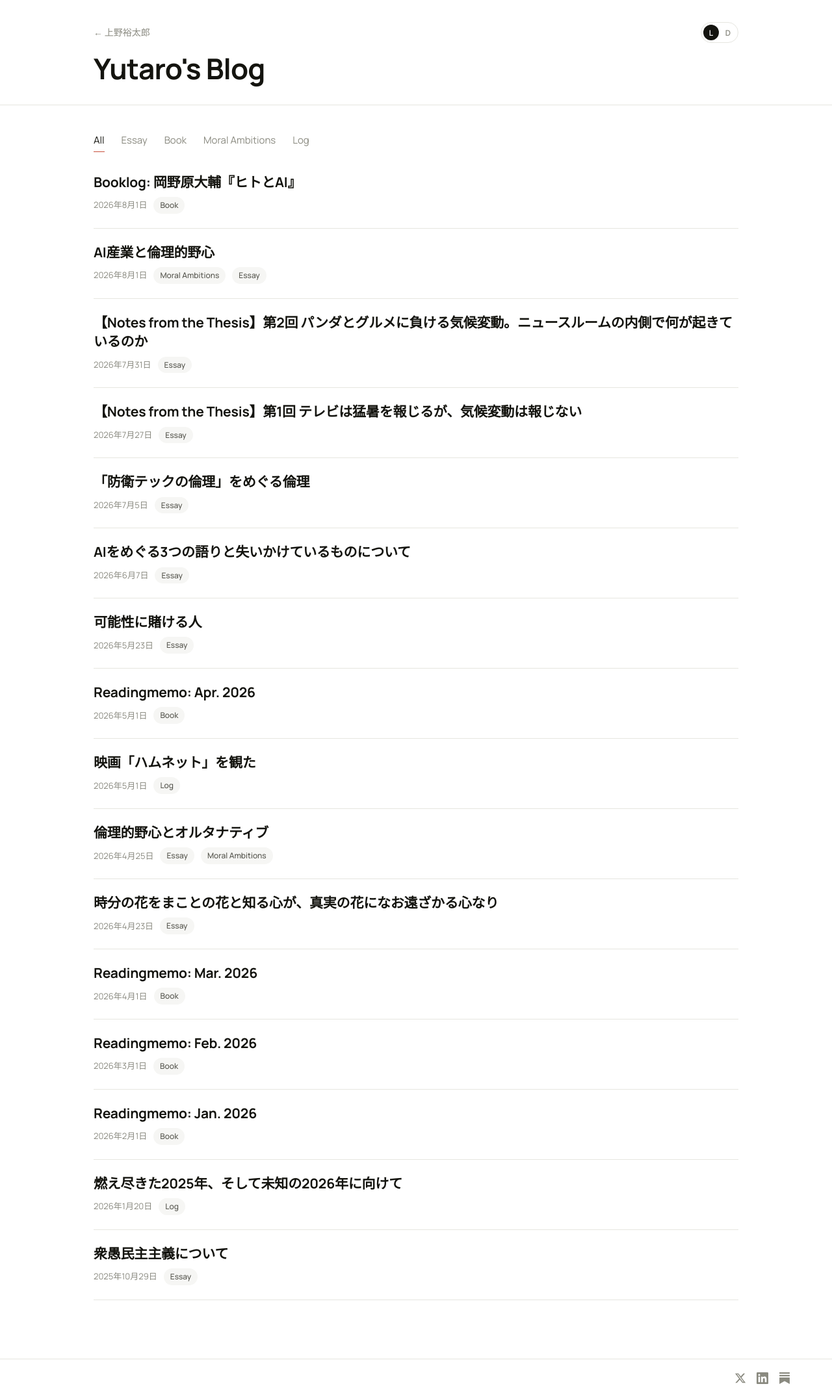
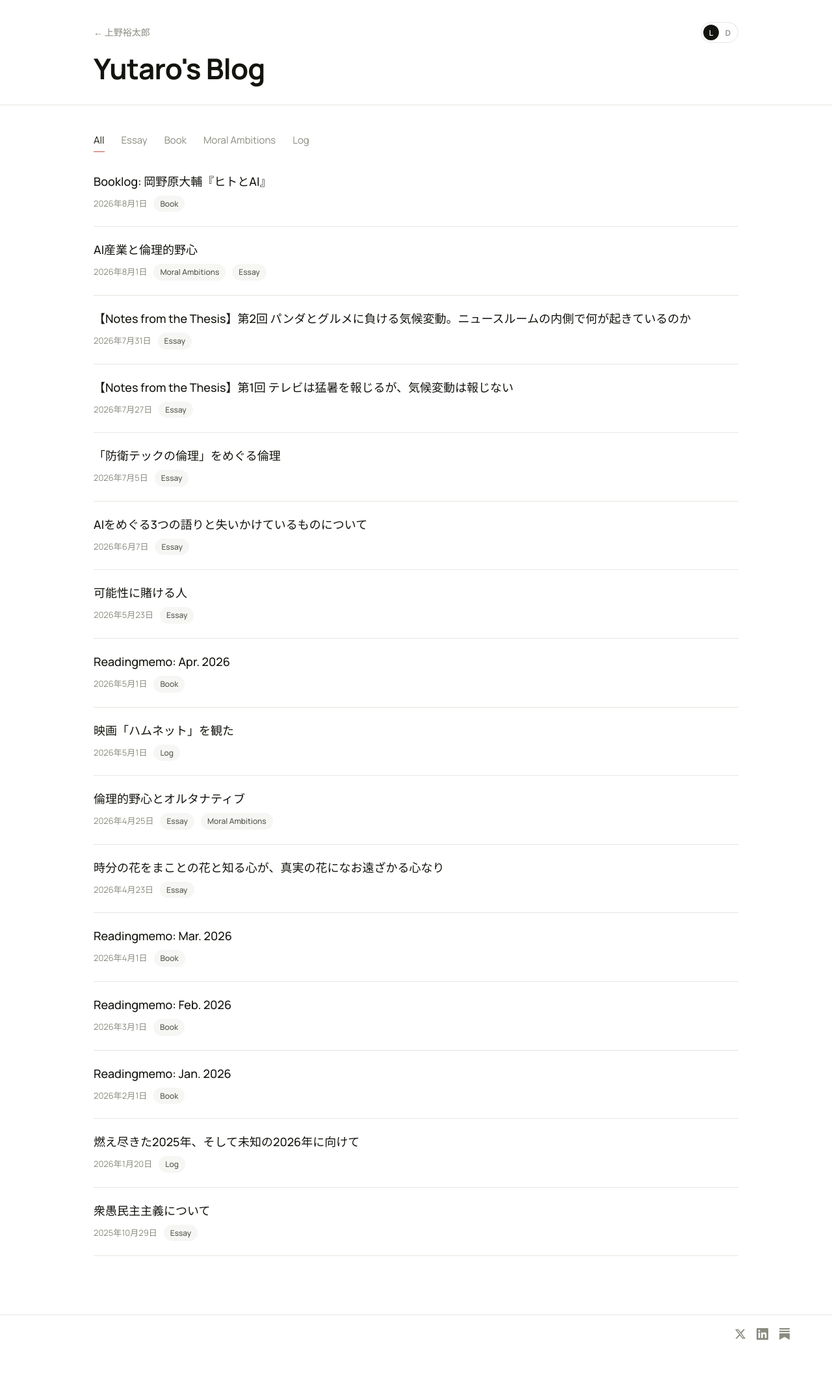
Before and after one commit to yutaro0518/website, a Jekyll site: the page built from blog/index.html, in a window 1280 px wide. Shown: the whole page at 65% size. Built offline with Jekyll 4.4.1, drawn with Linux system fonts in a browser that asks for light colours; after the commit the page ends 2082 px from its top, so only the background shows below that.

Commit message:
Blog list: smaller, non-bold post titles
Co-Authored-By: Claude Opus 4.8 <noreply@anthropic.com>

```diff
--- a/_config.yml
+++ b/_config.yml
@@ -7,7 +7,7 @@ baseurl: ""
 markdown: kramdown
 
 # アセットのキャッシュ更新用（style.css?v= に使う）。CSSを変えたら数字を上げる
-asset_version: 8
+asset_version: 9
 
 # ブログのカテゴリ（表示順）。記事 frontmatter の category: で指定
 categories_list:
--- a/style.css
+++ b/style.css
@@ -548,10 +548,10 @@ strong { color: var(--accent); font-weight: 600; }
 }
 .post:first-child { padding-top: 8px; }
 .post__title {
-  font-size: clamp(17px, 2.4vw, 21px);
-  font-weight: 700;
-  letter-spacing: -0.01em;
-  line-height: 1.4;
+  font-size: clamp(15px, 2vw, 18px);
+  font-weight: 500;
+  letter-spacing: 0;
+  line-height: 1.5;
   color: var(--ink);
   transition: color .15s;
 }
```
